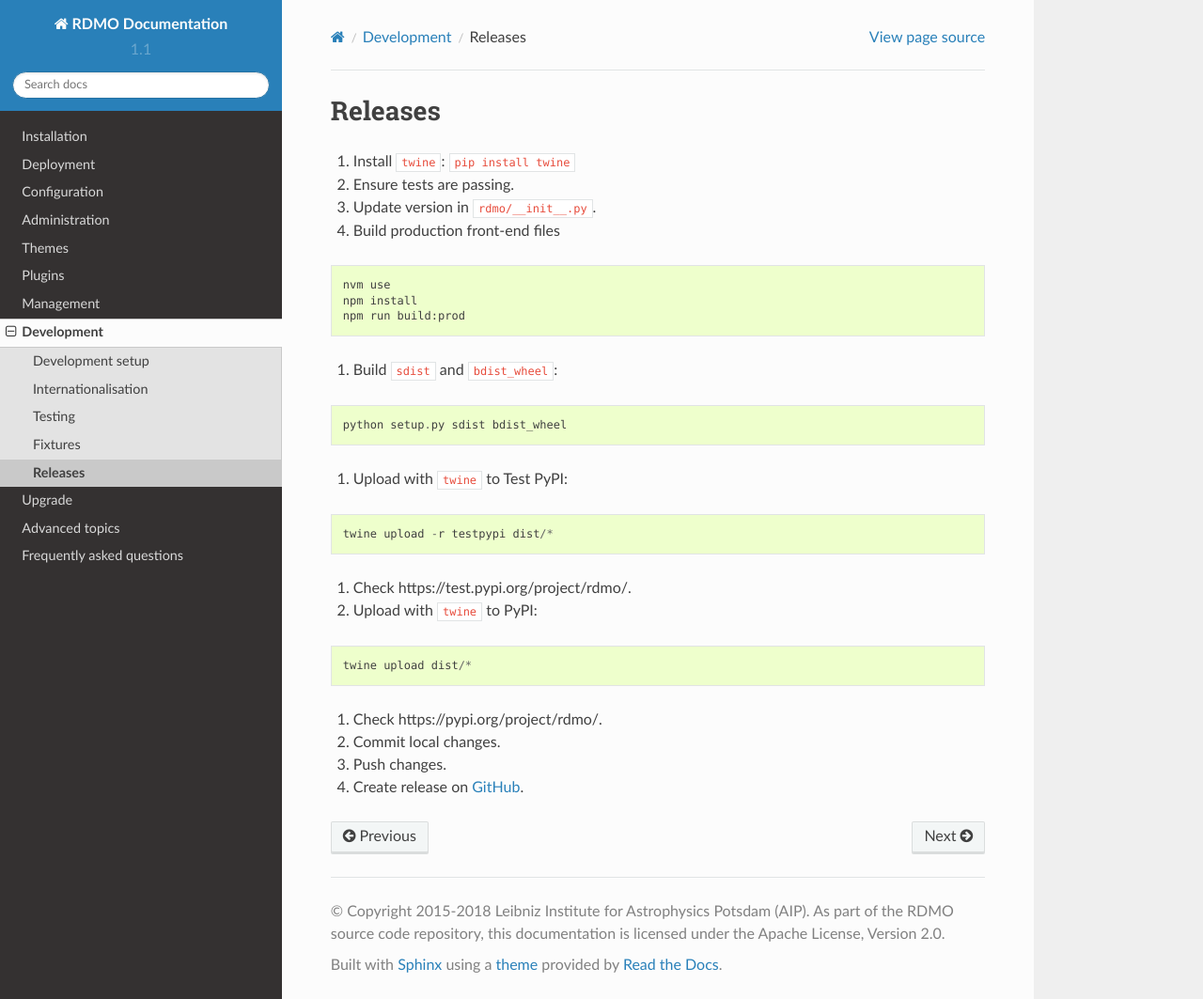
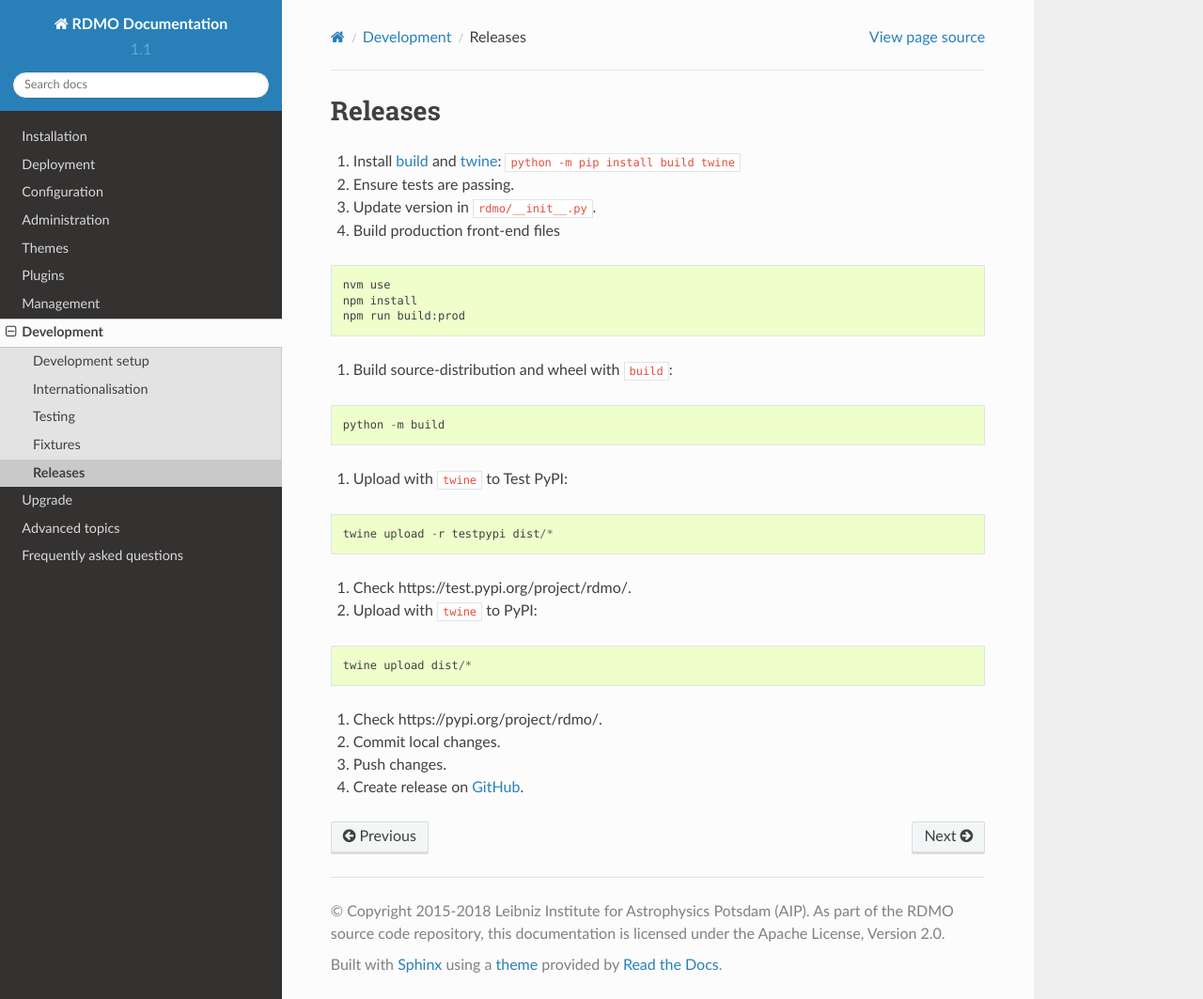
Before and after one commit to rdmorganiser/rdmo-docs, a Sphinx documentation site: the page built from docs/development/releases.md, in a window 1280 px wide and 1063 px high. Shown: the whole window at 94% size. Built offline with Sphinx 7.4.7 and the Read the Docs theme 2.0.0, drawn with Linux system fonts in a browser that asks for light colours.

Commit message:
docs: update outdated release steps in releases.md
Fixes: #37

````diff
--- a/docs/development/releases.md
+++ b/docs/development/releases.md
@@ -1,7 +1,7 @@
 Releases
 ========
 
-0) Install `twine`: `pip install twine`
+0) Install [build](https://github.com/pypa/build) and [twine](https://github.com/pypa/twine): `python -m pip install build twine`
 
 1) Ensure tests are passing.
 
@@ -15,10 +15,10 @@ Releases
   npm run build:prod
   ```
 
-4) Build `sdist` and `bdist_wheel`:
+4) Build source-distribution and wheel with `build`:
 
   ```
-  python setup.py sdist bdist_wheel
+  python -m build
   ```
 
 5) Upload with `twine` to Test PyPI:
````
